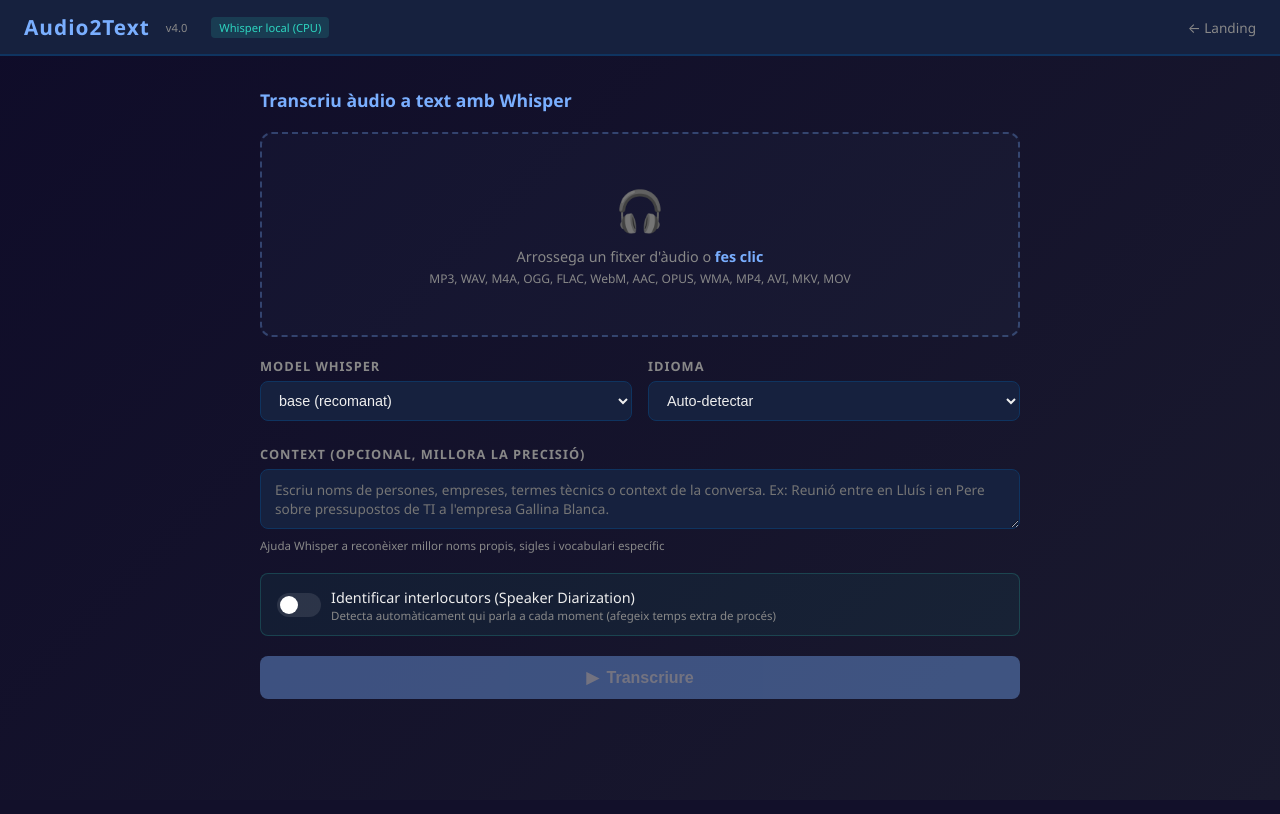
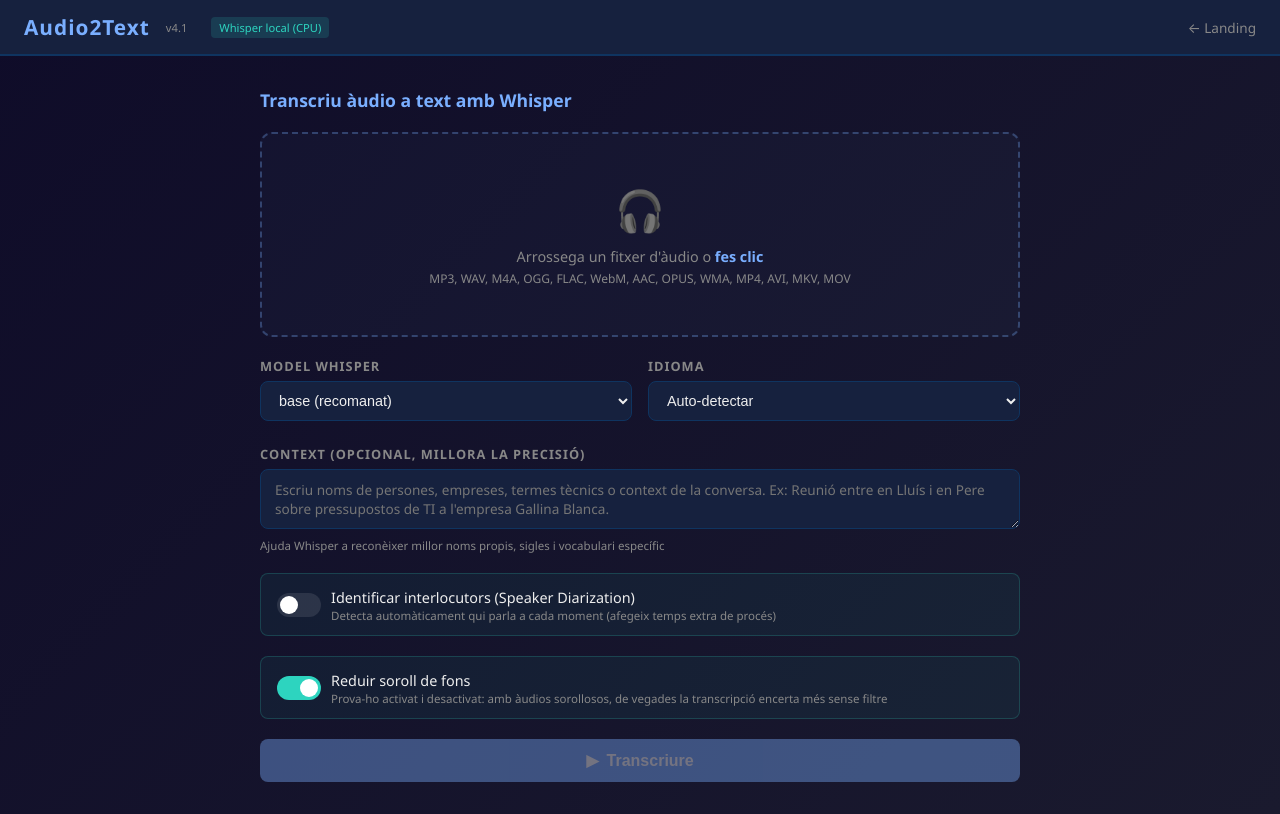
Before and after one commit to xroigg737-design/audio2text, a Flask app: page / in a window 1280 px wide. Before the commit the page ends 699 px from the top, so only its background shows below. Run offline with Flask 3, Linux system fonts and the light colour scheme; data that the repository does not hold is empty; parts of the project's set-up code (start-up, migrations or seed data) failed here and were passed over.

Commit message:
feat: interruptor per activar/desactivar la reducció de soroll — v4.1
Permet comparar la transcripció amb i sense filtre de soroll (afftdn).
Per defecte cada mode manté el comportament d'abans: local amb filtre,
API d'OpenAI sense filtre.

Co-Authored-By: Claude Opus 5.5 <noreply@anthropic.com>

```diff
--- a/app.py
+++ b/app.py
@@ -35,7 +35,7 @@ API_MODELS = ["gpt-transcribe", "whisper-1"]
 API_CHUNK_SECONDS = 600  # gpt-transcribe: split long audio to avoid truncated output
 OPENAI_API_KEY = os.getenv("OPENAI_API_KEY", "")
 
-APP_VERSION = "4.0"
+APP_VERSION = "4.1"
 
 OPENAI_MAX_BYTES = 25 * 1024 * 1024  # 25 MB API limit
 
@@ -412,17 +412,22 @@ def _start_progress(job_id: str, audio_duration: float, speed_factor: float, pha
     return t
 
 
-def _preprocess_audio(job_id: str, audio_path: str, audio_duration: float = 0) -> str:
-    """Preprocess audio: normalize volume, reduce noise, convert to 16kHz mono WAV."""
+def _preprocess_audio(job_id: str, audio_path: str, audio_duration: float = 0,
+                      denoise: bool = True) -> str:
+    """Convert to 16kHz mono WAV. With denoise=True also filter noise and normalize volume.
+
+    Whisper is trained on raw noisy audio, so aggressive denoising can remove voice
+    information; denoise=False lets the user compare both versions.
+    """
     preprocessed = str(Path(audio_path).parent / "preprocessed.wav")
-    _emit(job_id, "status", {"msg": "Preprocessant àudio (normalitzant volum, reduint soroll)..."})
     timeout = max(180, int(audio_duration * 2) + 60)
-    cmd = [
-        "ffmpeg", "-y", "-i", audio_path,
-        "-af", "highpass=f=80,lowpass=f=8000,afftdn=nf=-20,loudnorm=I=-16:TP=-1.5:LRA=11",
-        "-ar", "16000", "-ac", "1",
-        preprocessed,
-    ]
+    cmd = ["ffmpeg", "-y", "-i", audio_path]
+    if denoise:
+        _emit(job_id, "status", {"msg": "Preprocessant àudio (normalitzant volum, reduint soroll)..."})
+        cmd += ["-af", "highpass=f=80,lowpass=f=8000,afftdn=nf=-20,loudnorm=I=-16:TP=-1.5:LRA=11"]
+    else:
+        _emit(job_id, "status", {"msg": "Preparant àudio (sense reducció de soroll)..."})
+    cmd += ["-ar", "16000", "-ac", "1", preprocessed]
     result = subprocess.run(cmd, capture_output=True, text=True, timeout=timeout)
     if result.returncode != 0:
         return audio_path
@@ -440,13 +445,14 @@ def _get_model(model_name: str) -> "WhisperModel":
 
 
 def _transcribe_local(job_id: str, audio_path: str, model_name: str, language: str,
-                       audio_duration: float, initial_prompt: str = ""):
+                       audio_duration: float, initial_prompt: str = "",
+                       denoise: bool = True):
     """Transcribe using faster-whisper with GPU if available."""
     device_label = "GPU" if DEVICE == "cuda" else "CPU"
     _emit(job_id, "status", {"msg": f"Carregant model '{model_name}' ({device_label})..."})
     model = _get_model(model_name)
 
-    processed_path = _preprocess_audio(job_id, audio_path, audio_duration)
+    processed_path = _preprocess_audio(job_id, audio_path, audio_duration, denoise)
 
     speed_table = MODEL_SPEED_GPU if DEVICE == "cuda" else MODEL_SPEED_CPU
     speed = speed_table.get(model_name, 5.0)
@@ -545,8 +551,11 @@ def _split_sentences(text: str, start: float, end: float) -> list[dict]:
 
 
 def _transcribe_api(job_id: str, audio_path: str, language: str, audio_duration: float,
-                    model_name: str = "gpt-transcribe", initial_prompt: str = ""):
+                    model_name: str = "gpt-transcribe", initial_prompt: str = "",
+                    denoise: bool = False):
     """Transcribe using the OpenAI transcription API."""
+    if denoise:
+        audio_path = _preprocess_audio(job_id, audio_path, audio_duration, True)
     _start_progress(job_id, audio_duration, API_SPEED, f"Transcrivint via API ({model_name})")
 
     if model_name == "whisper-1":
@@ -607,7 +616,9 @@ def _transcribe_api(job_id: str, audio_path: str, language: str, audio_duration:
 
 
 def _transcribe_worker(job_id: str, audio_path: str, model_name: str, language: str,
-                       initial_prompt: str = "", diarize: bool = False):
+                       initial_prompt: str = "", diarize: bool = False,
+                       denoise: bool | None = None):
+    # denoise=None keeps each backend's historical default (local: on, API: off)
     try:
         audio_duration = _get_audio_duration(audio_path)
         if audio_duration > 0:
@@ -621,11 +632,11 @@ def _transcribe_worker(job_id: str, audio_path: str, model_name: str, language:
         if HAS_LOCAL_WHISPER:
             segments, detected_lang, processed_path, backend = \
                 _transcribe_local(job_id, audio_path, model_name, language, audio_duration,
-                                  initial_prompt)
+                                  initial_prompt, True if denoise is None else denoise)
         elif OPENAI_API_KEY:
             segments, detected_lang, processed_path, backend = \
                 _transcribe_api(job_id, audio_path, language, audio_duration,
-                                model_name, initial_prompt)
+                                model_name, initial_prompt, bool(denoise))
         else:
             raise RuntimeError(
                 "Ni Whisper local ni OPENAI_API_KEY disponibles. "
@@ -727,6 +738,8 @@ def transcribe():
     language = request.form.get("language", "auto")
     initial_prompt = request.form.get("prompt", "").strip()
     diarize = request.form.get("diarize", "false").lower() in ("true", "1", "on")
+    denoise_raw = request.form.get("denoise")
+    denoise = None if denoise_raw is None else denoise_raw.lower() in ("true", "1", "on")
 
     if model_name not in allowed_models:
         model_name = "base" if HAS_LOCAL_WHISPER else API_MODELS[0]
@@ -749,7 +762,7 @@ def transcribe():
 
     thread = threading.Thread(
         target=_transcribe_worker,
-        args=(job_id, str(audio_path), model_name, language, initial_prompt, diarize),
+        args=(job_id, str(audio_path), model_name, language, initial_prompt, diarize, denoise),
         daemon=True,
     )
     thread.start()
--- a/templates/index.html
+++ b/templates/index.html
@@ -652,6 +652,17 @@
     </div>
   </div>
 
+  <div class="diarize-toggle">
+    <div class="switch">
+      <input type="checkbox" id="denoiseCheck" {% if backend == 'local' %}checked{% endif %}>
+      <span class="slider"></span>
+    </div>
+    <div>
+      <label for="denoiseCheck">Reduir soroll de fons</label>
+      <div class="hint">Prova-ho activat i desactivat: amb àudios sorollosos, de vegades la transcripció encerta més sense filtre</div>
+    </div>
+  </div>
+
   <button class="btn" id="btnTranscribe" disabled>
     <span>&#9654;</span> Transcriure
   </button>
@@ -790,6 +801,7 @@ btn.addEventListener('click', async () => {
   form.append('language', $('langSelect').value);
   form.append('prompt', $('promptInput').value);
   if ($('diarizeCheck').checked) form.append('diarize', 'true');
+  if ($('denoiseCheck')) form.append('denoise', $('denoiseCheck').checked ? 'true' : 'false');
 
   try {
     const res = await fetch(`${BASE}/transcribe`, { method: 'POST', body: form });
```
